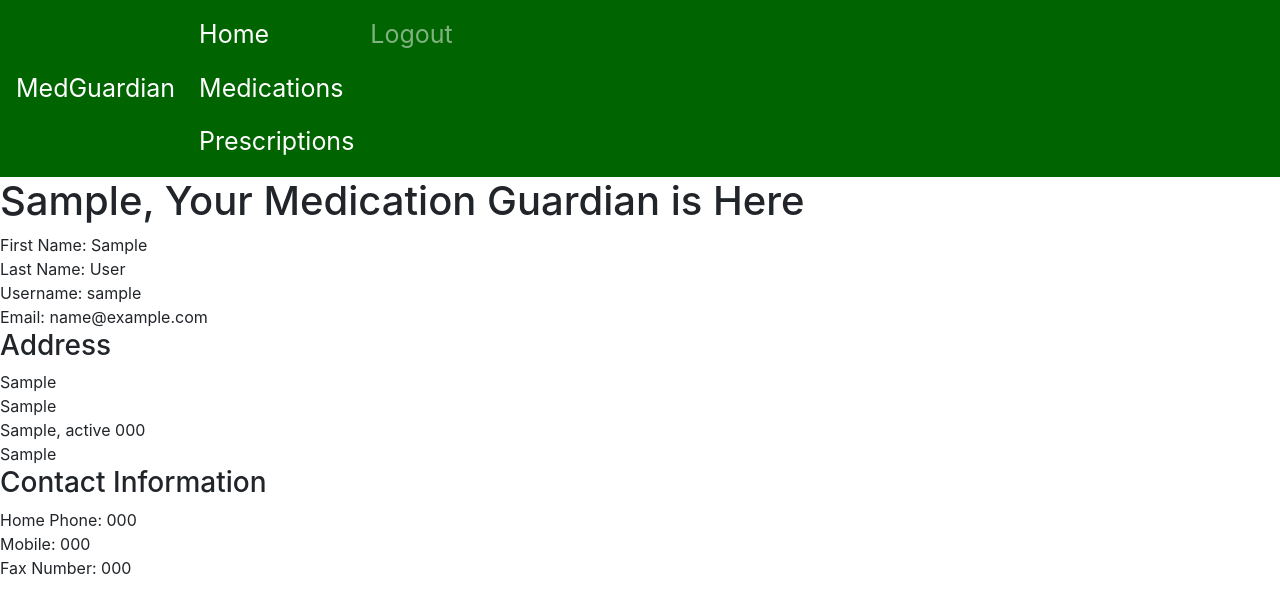
After one commit to rjmcginness/MedGuardian, a Django app: page /accounts/1/profile/ in a window 1280 px wide. The commit adds this page. Shown: the top 614 px of the page. Run offline with Django 4.2, Linux system fonts and the light colour scheme; a user stored in the database is signed in; tables that the repository leaves empty hold one stand-in row (values such as "Sample post").

Commit message:
login & logout complete, restricted profile added

```diff
--- /dev/null
+++ b/medguardian/medguardian/templates/account-profile.html
@@ -0,0 +1,17 @@
+{% extends "base.html" %}
+
+{% block content %}
+    <div>First Name: {{ object.first_name }}</div>
+    <div>Last Name: {{ object.last_name }}</div>
+    <div>Username: {{ object.username }}</div>
+    <div>Email: {{ object.email }}</div>
+    <h3>Address</h3>
+    <div>{{ object.address.street }}</div>
+    <div>{{ object.address.street2 }}</div>
+    <div>{{ object.address.city }}, {{ object.address.state_name }} {{ object.address.zip_code }}</div>
+    <div>{{ object.address.county }}</div>
+    <h3>Contact Information</h3>
+    <div>Home Phone: {{ object.contact_information.home_phone }}</div>
+    <div>Mobile: {{ object.contact_information.mobile_phone }}</div>
+    <div>Fax Number: {{ object.contact_information.fax_number }}</div>
+{% endblock %}
--- a/medguardian/medguardian/templates/base.html
+++ b/medguardian/medguardian/templates/base.html
@@ -22,7 +22,7 @@
     </style>
   </head>
   <body>
-        <nav class="navbar navbar-expand-sm navbar-dark bg-dark sticky-top">
+        <nav class="navbar navbar-expand-sm navbar-dark sticky-top">
           <a class="navbar-brand" href="/">MedGuardian</a>
           <button class="navbar-toggler" type="button" data-toggle="collapse" data-target="#navbarSupportedContent" aria-controls="navbarSupportedContent" aria-expanded="false" aria-label="Toggle navigation">
             <span class="navbar-toggler-icon"></span>
@@ -30,13 +30,19 @@
           <div class="collapse navbar-collapse" id="navbarSupportedContent">
             <ul class="navbar-nav mr-auto">
               <li class="nav-item active">
-                <a class="nav-link" href="/index">Home <span class="sr-only">(current)</span></a>
+                  {% if request.user.is_authenticated %}
+                  <a class="nav-link" href="/accounts/{{ request.user.pk }}/profile">Home <span class="sr-only">(current)</span></a>
+                  <a class="nav-link" href="/{{ request.user.pk }}/medications">Medications <span class="sr-only">(current)</span></a>
+                  <a class="nav-link" href="/{{ request.user.pk }}/prescriptions">Prescriptions <span class="sr-only">(current)</span></a>
+                  {% else %}
+                  <a class="nav-link" href="/">Home <span class="sr-only">(current)</span></a>
+                  {% endif %}
               </li>
               <li class="nav-item">
                   {% if request.user.is_authenticated %}
                   <a class="nav-link" href="{% url 'logout' %}">Logout</a>
                   {% else %}
-                  <a class="nav-link" href="{% url 'accounts:login' %}">Login</a>
+                  <a class="nav-link" href="{% url 'login' %}">Login</a>
                   {% endif %}
               </li>
             </ul>
--- a/medguardian/medguardian/urls.py
+++ b/medguardian/medguardian/urls.py
@@ -23,24 +23,29 @@
 from .views import FrontPageView
 from .views import RegistrationView
 from .views import RegistrationSuccessView
+from .views import LoginViewWrap
 from .views import LogoutView
-from .views import ProfileViewSet
+from .views import ProfileView
+# from .views import ProfileViewSet
 
 
 router = routers.DefaultRouter()
 router.register('medications', medications.views.MedicationViewSet)
 router.register('medication-products',
                 medications.views.MedicationProductDetailsViewSet)
-router.register('accounts/profile', ProfileViewSet)
+# router.register('accounts/profile', ProfileViewSet)
 # router.register('medications/create', medications.forms.MedicationCreateForm)
+
+print(router.urls)
 
 urlpatterns = [
     path('', FrontPageView.as_view()),
-    # path('profile_home', )
+    path('', include(router.urls)),
+    path('register/', RegistrationView.as_view()),
+    path('accounts/<int:pk>/profile/', ProfileView.as_view(), name='account_profile'),
+    path('login', LoginViewWrap.as_view(), name='login'), # need this before 'accounts'
     path('logout/', LogoutView.as_view(), name='logout'),
-    path('register/', RegistrationView.as_view()),
     path('medication-search/', medications.views.medication_search),
-    path('', include(router.urls)),
     path('medications/create', medications.views.medication_create),
     path('account_created',
          RegistrationSuccessView.as_view(),
--- a/medguardian/medguardian/views.py
+++ b/medguardian/medguardian/views.py
@@ -1,20 +1,32 @@
 from django.views.generic.edit import FormView
 from django.views.generic.base import TemplateView
+from django.views.generic import DetailView
 from django.utils.decorators import method_decorator
 from django.views.decorators.cache import never_cache
 from django.contrib.auth import logout
+from django.contrib.auth import views
 from django.http import HttpRequest
+from django.http import HttpResponseForbidden
 from django.views import View
-from rest_framework import viewsets
 from django.shortcuts import render
+from django.shortcuts import resolve_url
 from .forms import RegistrationForm
-from .serializers import PatientSerializer
+# from .serializers import PatientSerializer
 from src.user_model import Patient
 
 
-class ProfileViewSet(viewsets.ViewSet):
-    serializer_class = PatientSerializer
-    queryset = Patient.objects.all()
+class ProfileView(DetailView):
+    model = Patient
+    template_name = 'account-profile.html'
+
+    def dispatch(self, request, *args, **kwargs):
+
+        if not request.user.is_authenticated or \
+                kwargs.get('pk', None) is None or \
+                request.user.pk != kwargs['pk']:
+            return HttpResponseForbidden('Unauthorized access attempted')
+
+        return super().dispatch(request, *args, **kwargs)
 
 class FrontPageView(View):
     def get(self, request, *args, **kwargs):
@@ -37,6 +49,20 @@
     def get(self, request, *args, **kwargs):
         return render(request, 'registration/registration-success.html')
 
+
+class LoginViewWrap(views.LoginView):
+    ''' Highjacking LoginView to keep functionality, but to
+        properly redirect patient (user) to non-admin
+        functionality.  Thank you, Django!
+    '''
+
+    def get_success_url(self):
+        ''' Overriding this to prevent redirect to admin site
+            or, in other words, redirect to medguardian profile
+            page.  This allows redirection based on pk.
+        '''
+        return resolve_url('accounts/' + str(self.request.user.pk) + '/profile/')
+
 class LogoutView(TemplateView):
     template_name = 'registration/logged_out.html'
 
```
Also changed, not shown: medguardian/medguardian/serializers.py (+6 -4 lines).
